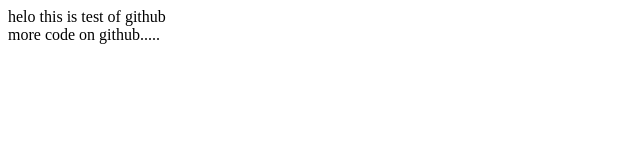
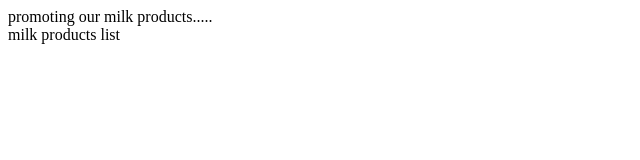
Before and after one commit to sathishkumar08/sathish2020, a plain HTML site: page index.html in a window 1280 px wide. Shown: the full height of the page, 0-640 px from the left. Drawn offline with Linux system fonts and the light colour scheme.

Commit message:
last commit

```diff
--- a/index.html
+++ b/index.html
@@ -5,8 +5,8 @@
 <title>Insert title here</title>
 </head>
 <body>
-  helo this is test of github
+  promoting our milk products.....
   <br />
-  more code on github.....
+ milk products list
 </body>
 </html>
```
